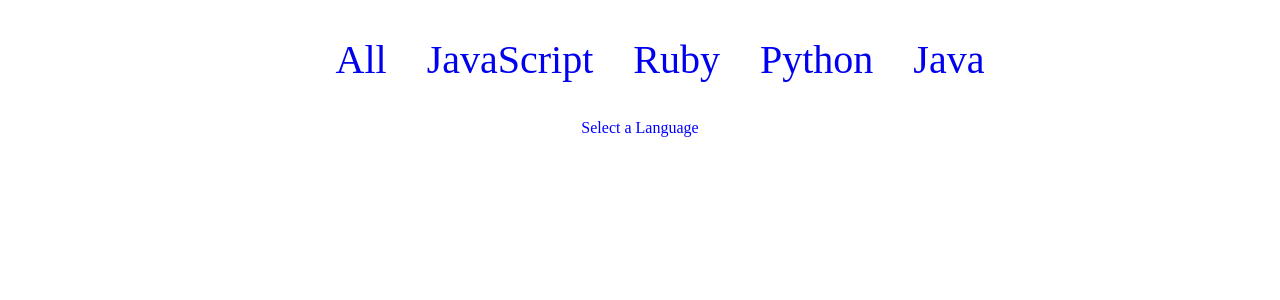
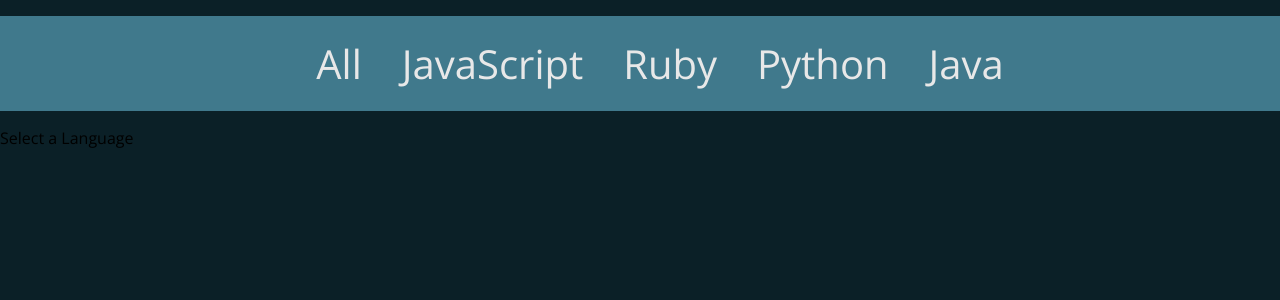
Before and after one commit to DavidGuben/github-popular-repo-by-lang, a React (Create React App) app: page / in a window 1280 px wide. Shown: the top 300 px of the page. Built offline with nearby package versions, Linux system fonts and the light colour scheme.

Commit message:
added color scheme, styled all main components

```diff
--- a/public/index.html
+++ b/public/index.html
@@ -8,6 +8,8 @@
       manifest.json provides metadata used when your web app is added to the
       homescreen on Android. See https://developers.google.com/web/fundamentals/engage-and-retain/web-app-manifest/
     -->
+    <link href="https://fonts.googleapis.com/css?family=Open+Sans" rel="stylesheet">
+
     <link rel="manifest" href="%PUBLIC_URL%/manifest.json">
     <link rel="shortcut icon" href="%PUBLIC_URL%/favicon.ico">
     <!--
--- a/src/shared/Grid.js
+++ b/src/components/Grid.js
@@ -1,4 +1,5 @@
 import React, { Component } from 'react'
+
 
 import './Shared.css'
 
@@ -40,21 +41,32 @@
         loading: false,
       })))
   }
+
   render() {
     const { loading, repos } = this.state
 
     if (loading === true) {
-      return <p className="home">LOADING</p>
+      return (
+        <div className="load-wrapp">
+        <div className="load-3">
+            <div className="line"></div>
+            <div className="line"></div>
+            <div className="line"></div>
+        </div>
+    </div>
+
+      )
     }
 
     return (
-      <ul style={{display: 'flex', flexWrap: 'wrap'}}>
+      <ul
+      style={{display: 'flex', flexWrap: 'wrap'}}>
         {repos.map(({ name, owner, stargazers_count, html_url }) => (
-          <li key={name} style={{margin: 30}}>
+          <li key={name} className="lang-card">
             <ul>
-              <li><a href={html_url}>{name}</a></li>
-              <li>@{owner.login}</li>
-              <li>{stargazers_count} stars</li>
+              <li><a href={html_url} target="_blank">{name}</a></li>
+              <li className="owner">@{owner.login}</li>
+              <li className="stars">{stargazers_count} stars</li>
             </ul>
           </li>
         ))}
--- /dev/null
+++ b/src/components/Shared.css
@@ -0,0 +1,92 @@
+body {
+    background-color: #0B2027;
+    font-family: 'open sans';
+    margin: 0px;
+}
+
+a {
+    text-decoration: none;
+}
+
+ul ul a {
+    color: #40798c;
+    font-size: 30px;
+    font-weight: bold;
+}
+.list {
+    background-color: #40798c;
+}
+.owner {
+    font-size: 20px;
+    font-style: italic;
+    color: black;
+}
+
+.stars {
+    font-size: 18px;
+    color: grey;
+}
+
+.list-item a {
+    color: #e8e8e8;
+}
+
+a:hover {
+    font-weight: bolder;
+}
+
+.list-item {
+    font-size: 40px;
+    display: inline-flex;
+    align-items: center;
+    padding: 20px;
+}
+
+ul {
+    text-align: center;
+}
+
+li {
+    text-decoration: none;
+    list-style: none;
+}
+
+.lang-card {
+    color: rgb(27, 27, 27);
+    background-color: #e8e8e8;
+    padding: 35px 35px 35px 0px;
+    margin: 4px;
+    border-radius: 10px;
+    border: 1px solid black;
+    -webkit-box-shadow: 0px 0px 10px 0px rgba(50, 50, 50, 0.2);
+    -moz-box-shadow: 0px 0px 10px 0px rgba(50, 50, 50, 0.2);
+    box-shadow: 0px 0px 10px 0px rgba(177, 177, 177, 0.2);
+}
+
+.load-wrapp {
+    margin: 0 auto;
+    text-align: center;
+    padding: 20px 20px 20px;
+    border-radius: 5px;
+}
+
+.load-wrapp:last-child {margin-right: 0;}
+
+.line {
+    display: inline-block;
+    width: 15px;
+    height: 15px;
+    border-radius: 15px;
+    margin: 3px;
+    background-color: #40798C;
+}
+
+.load-3 .line:nth-last-child(1) {animation: loadingC .6s .1s linear infinite;}
+.load-3 .line:nth-last-child(2) {animation: loadingC .6s .2s linear infinite;}
+.load-3 .line:nth-last-child(3) {animation: loadingC .6s .3s linear infinite;}
+
+@keyframes loadingC {
+    0 {transform: translate(0,0);}
+    50% {transform: translate(0,15px);}
+    100% {transform: translate(0,0);}
+}
--- a/src/index.js
+++ b/src/index.js
@@ -1,6 +1,6 @@
 import React from 'react'
 import ReactDOM from 'react-dom'
-import App from './shared/App'
+import App from './components/App'
 import { BrowserRouter } from 'react-router-dom'
 
 ReactDOM.render(
--- a/src/shared/Shared.css
+++ /dev/null
@@ -1,27 +0,0 @@
-a {
-    text-decoration: none;
-}
-a:hover {
-    text-decoration: underline;
-}
-
-.home {
-    color: blue;
-    text-align: center;
-}
-
-.list-item{
-    font-size: 40px;
-    display: inline-flex;
-    align-items: center;
-    padding: 20px;
-}
-
-ul {
-    text-align: center;
-    text-decoration: none;
-}
-
-li {
-    text-decoration: none;
-}
```
Also changed, not shown: src/components/App.js (renamed from src/shared/App.js), src/components/Home.js (renamed from src/shared/Home.js), src/components/Navbar.js (renamed from src/shared/Navbar.js), src/components/NoMatch.js (renamed from src/shared/NoMatch.js), src/components/api.js (renamed from src/shared/api.js), src/components/routes.js (renamed from src/shared/routes.js).
